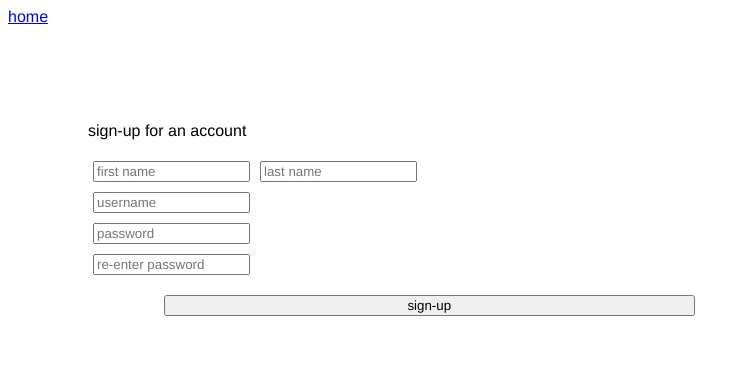
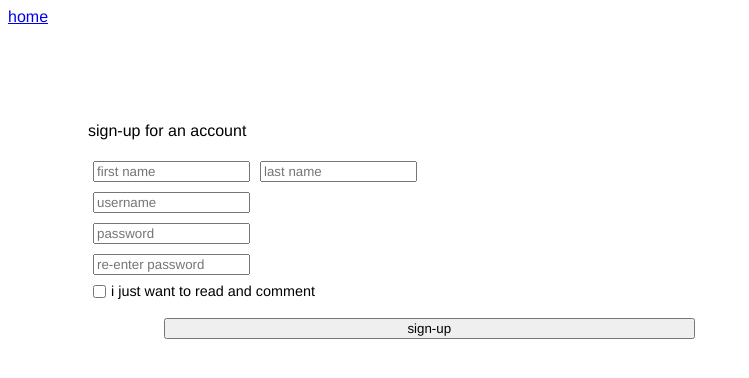
Before and after one commit to roba-adnew/deBlog, a React (Vite) app in the folder packages/frontend-reader/: page /sign-up in a window 1280 px wide. Shown: the top 378 px of the page, without its empty margins (0-749 px from the left). Built offline with nearby package versions, Linux system fonts and the light colour scheme.

Commit message:
Completed account creation form submission process

```diff
--- a/packages/frontend-reader/src/components/Feed.jsx
+++ b/packages/frontend-reader/src/components/Feed.jsx
@@ -20,8 +20,6 @@ function Feed({ }) {
     const [posts, setPosts] = useState(null)
     const [error, setError] = useState(null)
 
-    // usestate for comments
-    //  usestate if using id
 
     useEffect(() => {
         async function fetchPosts() {
@@ -34,8 +32,8 @@ function Feed({ }) {
                 }
                 setPosts(fetchedPosts)
             } catch (err) {
-                setError(error)
-                console.error(err)
+                setError(err)
+                console.error('Error fetching posts:', err)
             } finally {
                 setIsLoading(false)
             }
--- a/packages/frontend-reader/src/components/SignUp.css
+++ b/packages/frontend-reader/src/components/SignUp.css
@@ -26,3 +26,13 @@ button {
     color: red;
     margin: 0rem 0rem 0rem 1rem;
 }
+
+#authorCheck {
+    display: grid;
+    grid-template-areas: "left right";
+    font-size: 0.9rem;
+}
+
+#authorCheck > label {
+    margin-top: 0.2rem;
+}
--- a/packages/frontend-reader/src/components/SignUp.jsx
+++ b/packages/frontend-reader/src/components/SignUp.jsx
@@ -1,5 +1,5 @@
 import React, { useState, useEffect } from 'react'
-import PropTypes from 'prop-types'
+import { signUp } from '../utils/authApi'
 import './SignUp.css'
 
 function SignUpForm() {
@@ -7,45 +7,64 @@ function SignUpForm() {
         firstName: '',
         lastName: '',
         username: '',
-        password: ''
+        password: '',
+        author: false
     })
-    const [passwordsMatch, setPasswordsMatch] = useState(false)
-    const [passwordConfExists, setPasswordConfExists] = useState(false)
-    const [validationMsg, setValidationMsg] = useState('')
+
+    const [pwdsMatch, setPwdsMatch] = useState(false)
+    const [pwdConfExists, setPwdConfExists] = useState(false)
+    const [creatingAccount, setCreatingAccount] = useState(false)
+    const [accountCreated, setAccountCreated] = useState(false)
+    const [error, setError] = useState(null)
 
     function updateUserInfo(e) {
+        const updateValue = e.target.name === 'author' ?
+            e.target.checked : e.target.value
         setUserInfo({
             ...userInfo,
-            [e.target.name]: e.target.value
+            [e.target.name]: updateValue
         })
     }
 
-    function checkPasswordConf(e) {
-            const passwordConfField = e.target
-            if (passwordConfField.name !== 'passwordConf') return
+    function checkPwdConf(e) {
+        const pwdConfField = e.target
+        if (pwdConfField.name !== 'pwdConf') return
 
-            if (passwordConfField.value.length === 0) {
-                setPasswordConfExists(false)
+        if (pwdConfField.value.length === 0) { setPwdConfExists(false) }
+        else { setPwdConfExists(true) }
+
+        if (userInfo.password !== pwdConfField.value) { setPwdsMatch(false) }
+        else { setPwdsMatch(true) }
+    }
+
+    async function createNewAccount(e) {
+        e.preventDefault();
+        try {
+            setCreatingAccount(true)
+            console.log('Attempting account creation')
+            const accountCreated = await signUp(userInfo);
+            if (accountCreated) {
+                console.log('Account successfully created')
+                setAccountCreated(true)
             }
             else {
-                setPasswordConfExists(true)
+                console.log('Account not created')
             }
-
-            if (userInfo.password !== passwordConfField.value) {
-                setPasswordsMatch(false)
-            }
-            else {
-                setPasswordsMatch(true)
-            }
+        } catch (err) {
+            setError(err)
+            console.error('Issue creating account:', err)
+        } finally {
+            setCreatingAccount(false)
+        }
     }
 
+    console.log('Render state:', { userInfo, error, pwdsMatch, pwdConfExists});
 
-    console.log(`${passwordsMatch}, ${passwordConfExists}`)
     return (
         <>
             <a href="/">home</a>
             <div id='signup'>
-                <form>
+                <form onSubmit={createNewAccount} method='POST'>
                     <p>sign-up for an account</p>
                     <span>
                         <input
@@ -74,14 +93,32 @@ function SignUpForm() {
                         onChange={updateUserInfo}
                     />
                     <input
-                        name='passwordConf'
+                        name='pwdConf'
                         placeholder='re-enter password'
-                        onBlur={checkPasswordConf}
+                        onBlur={checkPwdConf}
                     />
-                    {passwordConfExists && !passwordsMatch &&
-                    <p id='pwValidator'>passwords dont match</p>}
-                    <button>sign-up</button>
+                    <div id='authorCheck'>
+                        <input
+                            name='author'
+                            type='checkbox'
+                            onChange={updateUserInfo}
+                        />
+
+                        <label htmlFor='author'>
+                            {userInfo.author ?
+                                'i want to write posts' :
+                                'i just want to read and comment'
+                            }
+                        </label>
+                    </div>
+                    {
+                        pwdConfExists && !pwdsMatch
+                        && <p id='pwValidator'>passwords dont match</p>
+                    }
+                    <button type='submit'>sign-up</button>
                 </form>
+                {creatingAccount && <p>creating account</p>}
+                {accountCreated && <p>account created</p>}
             </div>
         </>
     )
--- a/packages/frontend-reader/src/utils/authApi.js
+++ b/packages/frontend-reader/src/utils/authApi.js
@@ -1,18 +1,17 @@
 async function signUp(formData) {
     try {
+        console.log('new account form data', {formData})
         const response = await fetch(
             'http://localhost:4000/api/user/signup', {
                 method: 'POST',
-                header: {
-                    'Content-Type': 'application/json',
-                },
+                headers: {'Content-Type': 'application/json',},
                 body: JSON.stringify(formData)
             }
         )
-        const data = response.json()
-        console.log(data)
-        return
+        return response.ok
     } catch (error) {
         throw error
     }
 }
+
+export { signUp }
```
